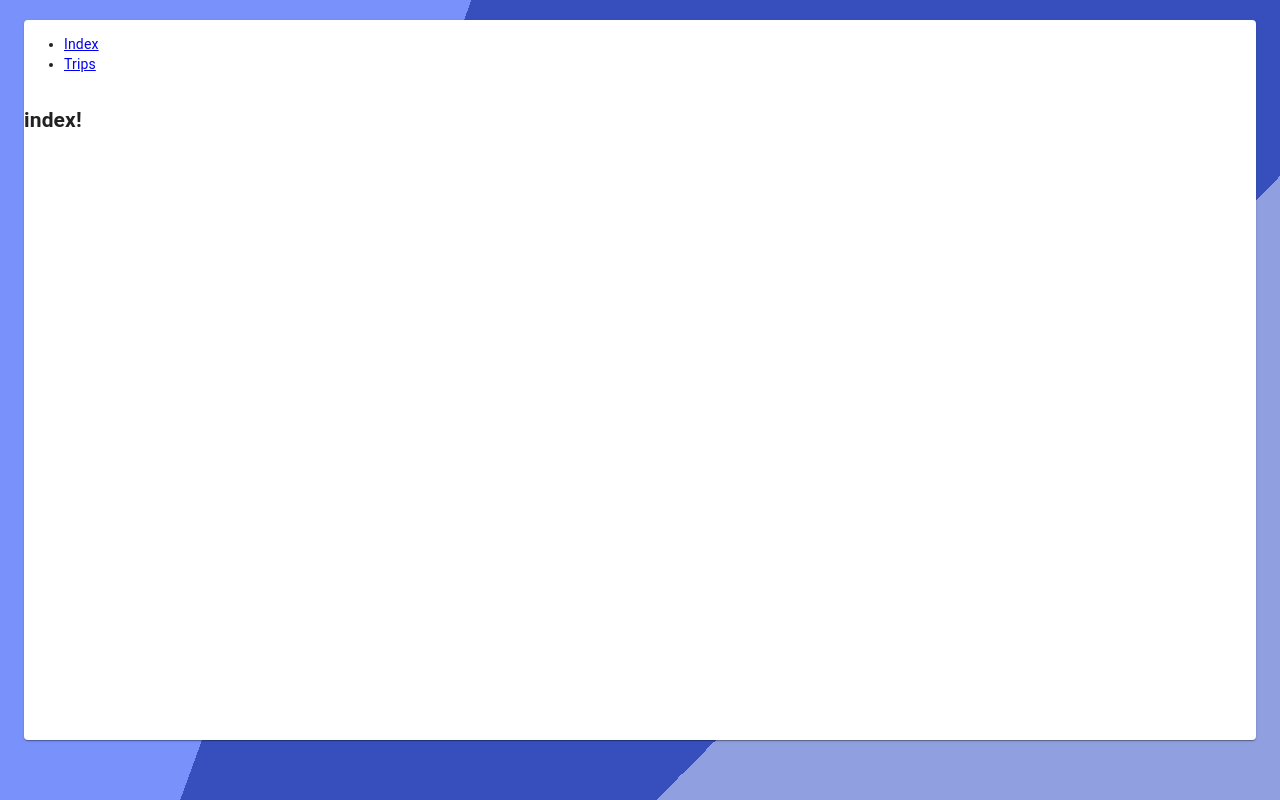
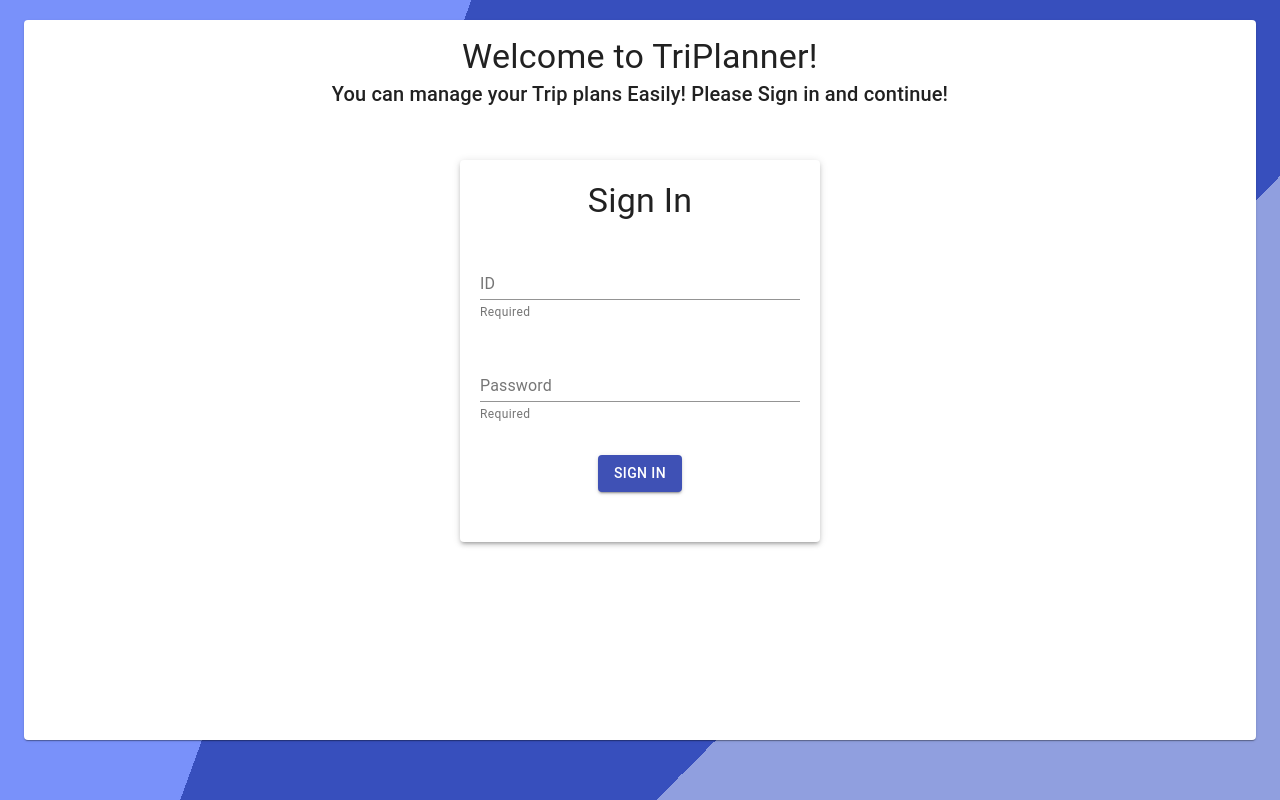
Before and after one commit to rowaxl/TriPlanner, a React (Create React App) app in the folder frontend/: page / in a window 1280 px wide. Built offline with nearby package versions, Linux system fonts and the light colour scheme.

Commit message:
update signin form

```diff
--- a/frontend/src/App.js
+++ b/frontend/src/App.js
@@ -2,7 +2,6 @@ import React from 'react';
 import {
   Switch,
   Route,
-  Link,
   withRouter
 } from "react-router-dom";
 import { TransitionGroup, CSSTransition } from 'react-transition-group';
@@ -16,17 +15,6 @@ const App = ({ location }) => {
     <Paper id="background" square>
       <Container id="app-container" maxWidth="xl">
         <Card id="app-base-card">
-          <nav>
-            <ul>
-              <li>
-                <Link to="/">Index</Link>
-              </li>
-              <li>
-                <Link to="/trips">Trips</Link>
-              </li>
-            </ul>
-          </nav>
-
           <TransitionGroup className="transition-group">
             <CSSTransition
               key={ location.key }
@@ -34,7 +22,7 @@ const App = ({ location }) => {
               classNames={'fade'}
             >
               <section className="route-section">
-                <Switch>
+                <Switch location={location}>
                   <Route exact path="/">
                     <Index />
                   </Route>
--- /dev/null
+++ b/frontend/src/Root.js
@@ -0,0 +1,22 @@
+import React from 'react';
+import { Provider } from 'react-redux';
+import { createStore, applyMiddleware, compose } from 'redux';
+import reduxPromise from 'redux-promise';
+import reducers from './reducers'
+
+export default ({ children, initialState = {} }) => {
+  const composeEnhancer = window.__REDUX_DEVTOOLS_EXTENSION_COMPOSE__ || compose;
+  const store = createStore(
+    reducers,
+    initialState,
+    composeEnhancer(
+      applyMiddleware(reduxPromise)
+    )
+  );
+
+  return (
+    <Provider store={store}>
+      {children}
+    </Provider>
+  );
+}
--- /dev/null
+++ b/frontend/src/actions/types.js
@@ -0,0 +1 @@
+export const CHANGE_AUTH = 'CHANGE_AUTH';
--- /dev/null
+++ b/frontend/src/components/signinForm.jsx
@@ -0,0 +1,66 @@
+import React from 'react';
+import { makeStyles } from '@material-ui/core/styles';
+import { Field, reduxForm } from 'redux-form';
+import { TextField, Button } from '@material-ui/core';
+import validate from '../libs/validation'
+
+const renderTextField = (
+  { input, label, meta: { touched, error }, ...custom }
+) => {
+  return (
+    <TextField
+      variant="standard"
+      fullWidth
+      label={label}
+      error={touched && error !== undefined}
+      helperText={error}
+      {...input}
+      {...custom}
+    />
+  )
+};
+
+const useStyles = makeStyles((theme) => ({
+  signinForm: {
+    margin: 'auto',
+    width: '100%',
+    minHeight: 300,
+    display: 'flex',
+    flexDirection: 'column',
+    alignItems: 'center',
+    justifyContent: 'space-evenly',
+  },
+  signinFormInput: {
+    width: '100%'
+  }
+}));
+
+const ContactForm = props => {
+  const { handleSubmit } = props;
+  const classes = useStyles();
+
+  const onSubmit = event => {
+    event.preventDefault();
+
+    // TODO: If validation failed, prevent submit
+    handleSubmit();
+  }
+
+  return (
+    <form className={classes.signinForm} onSubmit={onSubmit} autoComplete="off">
+      <div className={classes.signinFormInput}>
+        <Field label="ID" name="signin-id" component={renderTextField} type="text" />
+      </div>
+      <div className={classes.signinFormInput}>
+        <Field label="Password" name="signin-password" component={renderTextField} type="password" />
+      </div>
+      <Button type="submit" variant="contained" color="primary">SIGN IN</Button>
+    </form>
+  );
+}
+
+
+export default reduxForm({
+  form: 'signin',
+  validate: validate.signin
+})(ContactForm);
--- a/frontend/src/index.js
+++ b/frontend/src/index.js
@@ -2,15 +2,21 @@ import React from 'react';
 import ReactDOM from 'react-dom';
 import { BrowserRouter as Router } from 'react-router-dom';
 import CssBaseline from '@material-ui/core/CssBaseline';
+
+import Root from './Root';
 import './styles/index.css';
 import App from './App';
 import * as serviceWorker from './serviceWorker';
 
 ReactDOM.render(
-  <Router>
-    <CssBaseline />
-    <App />
-  </Router>,
+  <Root>
+    <React.Fragment>
+      <Router>
+        <CssBaseline />
+        <App />
+      </Router>
+    </React.Fragment>
+  </Root>,
   document.getElementById('root')
 );
 
--- /dev/null
+++ b/frontend/src/libs/validation.js
@@ -0,0 +1,16 @@
+export default {
+  signin: (values) => {
+    const errors = {};
+    const required = [
+      'signin-id',
+      'signin-password'
+    ];
+
+    required.forEach(field => {
+      if (!values[field])
+        errors[field] = 'Required';
+    });
+
+    return errors;
+  }
+}
--- a/frontend/src/pages/index.jsx
+++ b/frontend/src/pages/index.jsx
@@ -1,11 +1,65 @@
 import React from 'react';
+import { connect } from 'react-redux';
+import {
+  Card,
+  CardContent,
+  Typography,
+} from '@material-ui/core';
+import { makeStyles } from '@material-ui/core/styles';
 
-const Index = () => {
+import SignInForm from '../components/signinForm';
+import { formValueSelector } from 'redux-form';
+
+const useStyles = makeStyles((theme) => ({
+  title: {
+    textAlign: "center"
+  },
+  signinForm: {
+    margin: "50px auto",
+    padding: 20,
+    minWidth: 350,
+    width: "30%",
+    minHeight: 350
+  }
+}));
+
+let Index = props => {
+  const classes = useStyles();
+
+  const callSignIn = () => {
+    const { idValue, passwordValue } = props;
+    // TODO: Call signin API
+  }
+
   return (
-    <div>
-      <h1>index!</h1>
-    </div>
+    <CardContent>
+      <Typography className={classes.title} variant="h4">
+        Welcome to TriPlanner!
+      </Typography>
+
+      <Typography className={classes.title} variant="h6">
+        You can manage your Trip plans Easily! Please Sign in and continue!
+      </Typography>
+
+      <Card className={classes.signinForm} elevation={3}>
+        <Typography className={classes.title} variant="h4">
+          Sign In
+        </Typography>
+        <SignInForm handleSubmit={callSignIn} />
+      </Card>
+    </CardContent>
   );
 }
 
+const selector = formValueSelector('signin');
+Index = connect(state => {
+  const idValue = selector(state, 'signin-id');
+  const passwordValue = selector(state, 'signin-password');
+
+  return {
+    idValue,
+    passwordValue,
+  }
+})(Index)
+
 export default Index;
--- /dev/null
+++ b/frontend/src/reducers/auth.js
@@ -0,0 +1,10 @@
+import { CHANGE_AUTH } from '../actions/types';
+
+export default (state = '', action) => {
+  switch (action.type) {
+    case CHANGE_AUTH:
+      return action.payload;
+    default:
+      return state;
+  }
+}
--- /dev/null
+++ b/frontend/src/reducers/index.js
@@ -0,0 +1,8 @@
+import { combineReducers } from 'redux';
+import { reducer as reduxFormReducer } from 'redux-form';
+import auth from './auth';
+
+export default combineReducers({
+  auth,
+  form: reduxFormReducer,
+});
```
Also changed, not shown: frontend/package.json (+6 -1 lines), frontend/src/actions/index.js (added, +9 -0 lines), 1 other file (tests, documents, lock files or other folders).
